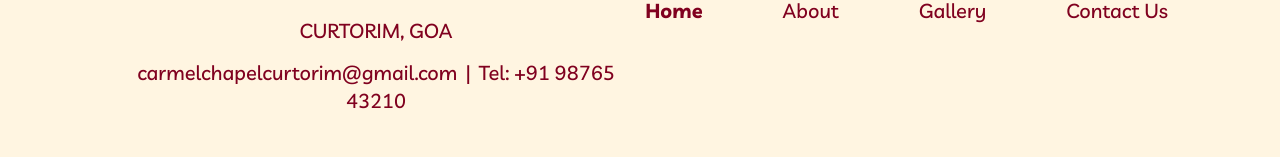
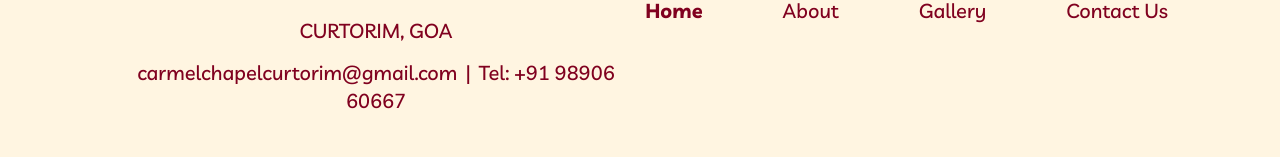
Before and after one commit to GroBasho/carmelChapel, a Next.js app: page / in a window 1280 px wide. Shown: the part 1025-1182 px from the top of the page. Built offline with nearby package versions, Linux system fonts and the light colour scheme.

Commit message:
fix:phone-no-in-footer

```diff
--- a/components/Footer.js
+++ b/components/Footer.js
@@ -19,7 +19,7 @@ const Footer = () => {
             <span className=''>carmelchapelcurtorim@gmail.com</span>
             <span className='mx-2 hidden sm:inline-flex'>|</span>
             <br className='sm:hidden' />
-            <span className=''>Tel: +91 98765 43210 </span>
+            <span className=''>Tel: +91 98906 60667 </span>
           </div>
         </div>
         <div className='flex sm:flex-row flex-col justify-end items-center sm:gap-20 text-black w-full text-xl my-3.5'>
```
